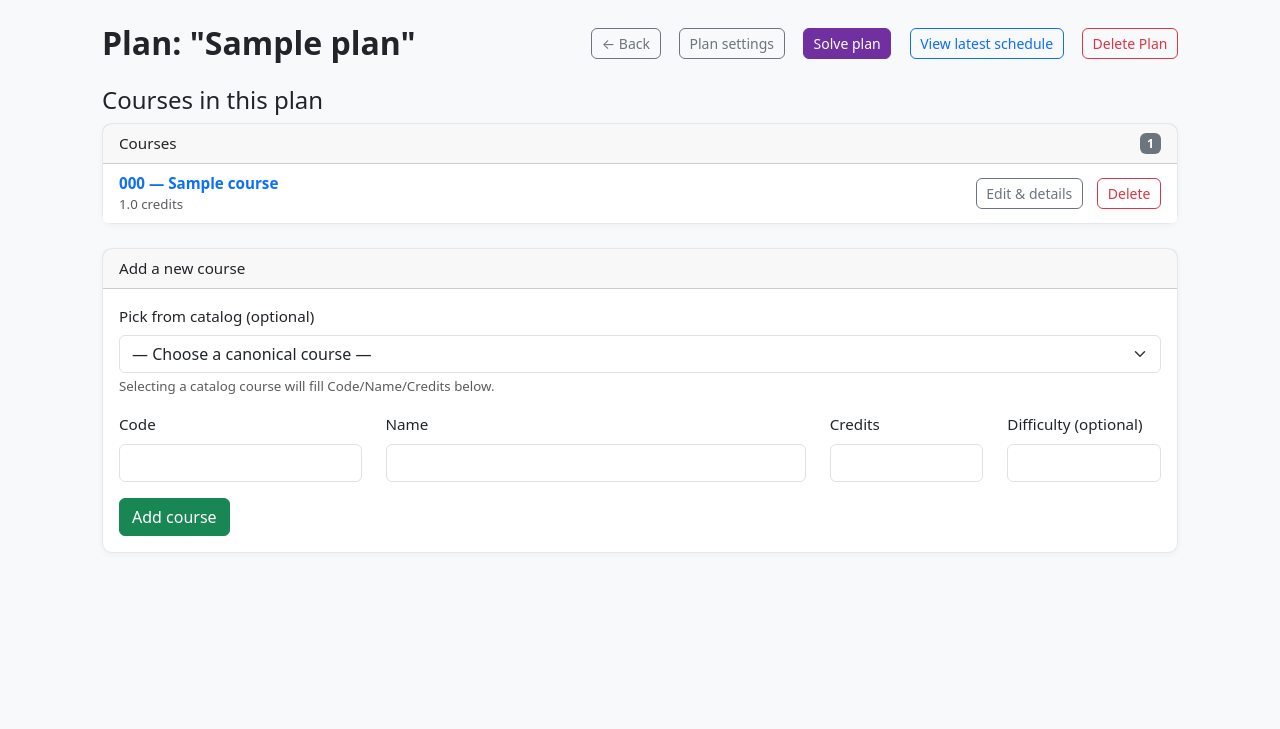
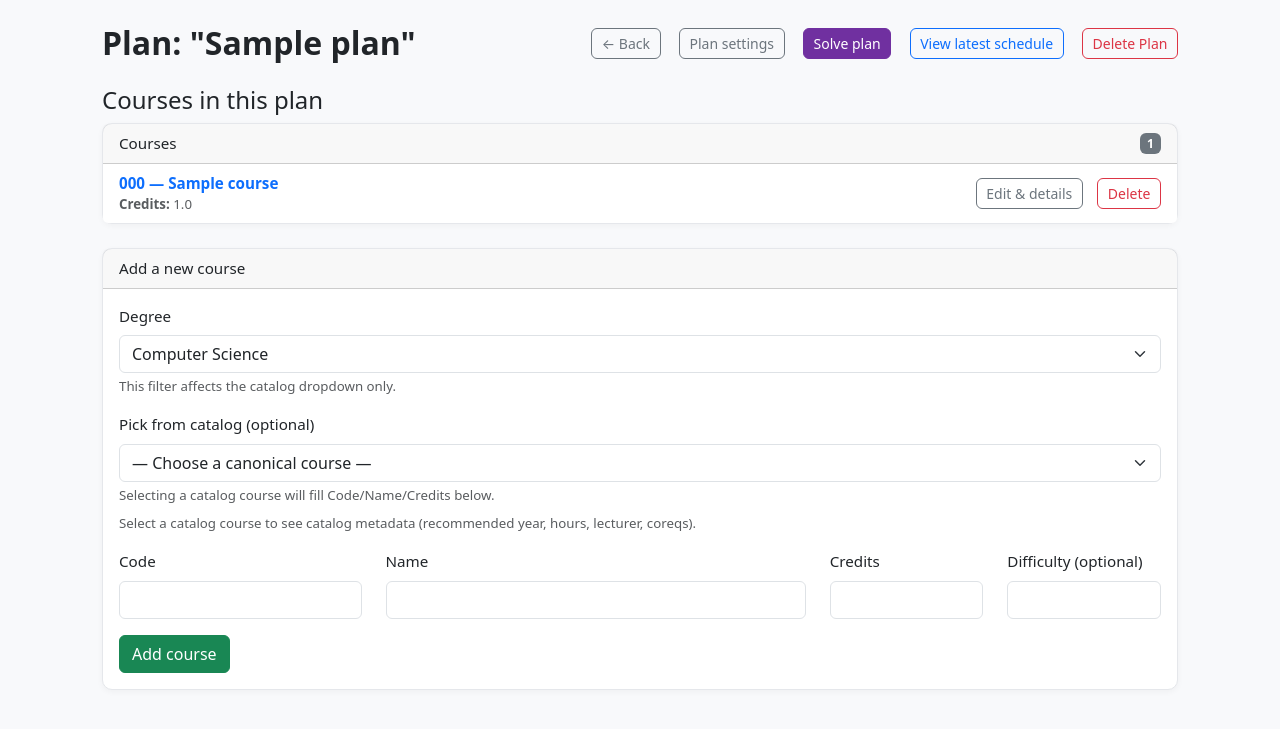
Before and after one commit to sarazoher/course-schedular, a Flask app: page /plans/1 in a window 1280 px wide. Shown: the part 56-785 px from the top of the page. Run offline with Flask 3, Linux system fonts and the light colour scheme; a user stored in the database is signed in; tables that the repository leaves empty hold one stand-in row (values such as "Sample post").

Commit message:
Catalog metadata sidecar + UI integration
- Seed CatalogCourse from XLSX catalog
- Extract non-schema catalog metadata to catalog_meta.json
- Add degree-based filtering for catalog dropdown (CS-first)
- Enrich plan and course detail UI with read-only catalog metadata
- Add UI guards to prevent transient 404s when legacy linkage is missing
- Keep solver and DB schema unchanged

```diff
--- a/routes/courses.py
+++ b/routes/courses.py
@@ -11,6 +11,7 @@ from models.prerequisite import Prerequisite
 from models.plan_constraint import PlanConstraint
 from extensions import db
 from utils.semesters import format_semester_label
+from services.catalog_meta import meta_for_code
 
 
 def _upsert_catalog_course(*, code: str, name: str, credits: float) -> None:
@@ -450,11 +451,13 @@ def course_detail(plan_id: int, course_id: int):
 
     cycle_risk_ids = reachable
 
+    catalog_meta = meta_for_code(course.code)
 
     return render_template(
         "course_detail.html",
         plan=plan,
         course=course,
+        catalog_meta=catalog_meta,
         total_semesters=total_semesters,
         selected_semesters=selected_semesters,
         incoming_prereqs=incoming_prereqs,
--- a/routes/plans.py
+++ b/routes/plans.py
@@ -2,6 +2,7 @@ from flask import render_template, redirect, url_for, request, abort, flash
 from flask_login import current_user, login_required
 
 from . import main_bp
+from models.course import Course
 from models.catalog_course import CatalogCourse
 from models.plan_course import PlanCourse
 from models.degree_plan import DegreePlan
@@ -10,8 +11,7 @@ from models.prerequisite import Prerequisite
 from models.plan_solution import PlanSolution
 from extensions import db
 
-from services.solver import build_inputs_from_plan, build_model
-from pulp import PULP_CBC_CMD, LpStatus
+from services.catalog_meta import load_catalog_meta
 
 @main_bp.route("/")
 def home():
@@ -84,8 +84,24 @@ def view_plan(plan_id: int):
         .first()
         )
 
-    # Phase 2: read-only dropdown from DB catalog
-    catalog_courses = CatalogCourse.query.order_by(CatalogCourse.code.asc()).all()
+    # ---- load sidecar metadata + degree filter ----
+    selected_degree = (request.args.get("degree") or "CS").strip()
+
+    meta = load_catalog_meta()
+    meta_courses = meta.get("courses") or {}
+    degrees = meta.get("degrees") or {"CS": {"label": "Computer Science", "active": True}}
+
+    # read-only dropdown from DB catalog (filtered by degree)
+    all_catalog_courses = CatalogCourse.query.order_by(CatalogCourse.code.asc()).all()
+
+    catalog_courses = []
+    for c in all_catalog_courses:
+        m = meta_courses.get(str(c.code), {})
+        tags = m.get("degree_tags") or ["CS"]
+        if selected_degree and selected_degree not in tags:
+            continue
+        catalog_courses.append(c)
+
 
     return render_template(
         "plan_detail.html",
@@ -94,6 +110,9 @@ def view_plan(plan_id: int):
         constraints=constraints,
         catalog_courses=catalog_courses,
         latest_solution=latest_solution,
+        degrees=degrees,
+        selected_degree=selected_degree,
+        catalog_meta_courses=meta_courses,
     )
 
 @main_bp.route("/plans/<int:plan_id>/settings", methods=["GET", "POST"])
--- a/templates/plan_detail.html
+++ b/templates/plan_detail.html
@@ -65,15 +65,34 @@
         {% for pc in plan_courses %}
           <li class="list-group-item d-flex justify-content-between align-items-center">
             <div>
-              <a
-                href="{{ url_for('main.course_detail', plan_id=plan.id, course_id=pc.legacy_course_id) }}"
-                class="fw-semibold text-decoration-none"
-              >
-                {{ pc.catalog_course.code }} — {{ pc.catalog_course.name }}
-              </a>
+              {% if pc.legacy_course_id %}
+                <a
+                  href="{{ url_for('main.course_detail',
+                                   plan_id=plan.id,
+                                   course_id=pc.legacy_course_id) }}"
+                  class="fw-semibold text-decoration-none"
+                >
+                  {{ pc.catalog_course.code }} — {{ pc.catalog_course.name }}
+                </a>
+              {% else %}
+                <span class="fw-semibold">
+                  {{ pc.catalog_course.code }} — {{ pc.catalog_course.name }}
+                </span>
+                <div class="small text-muted">
+                  Details unavailable (legacy course not linked yet)
+                </div>
+              {% endif %}
 
+              {% set m = catalog_meta_courses.get(pc.catalog_course.code|string) %}
               <div class="small text-muted">
-                {{ pc.catalog_course.credits }} credits
+                <div><strong>Credits:</strong> {{ pc.catalog_course.credits }}</div>
+
+                {% if m %}
+                  {% if m.academic_year %}<div><strong>Recommended year:</strong> {{ m.academic_year }}</div>{% endif %}
+                  {% if m.weekly_hours %}<div><strong>Weekly hours:</strong> {{ m.weekly_hours }}</div>{% endif %}
+                  {% if m.lesson_type %}<div><strong>Type:</strong> {{ m.lesson_type }}</div>{% endif %}
+                  {% if m.lecturer %}<div><strong>Lecturer:</strong> {{ m.lecturer }}</div>{% endif %}
+                {% endif %}
               </div>
             </div>
 
@@ -118,6 +137,20 @@
         action="{{ url_for('main.add_course', plan_id=plan.id) }}"
       >
       <div class="mb-3">
+        <label class="form-label" for="degree_filter">Degree</label>
+        <select class="form-select" id="degree_filter">
+          {% for key, info in degrees.items() %}
+            <option value="{{ key }}" {% if key == selected_degree %}selected{% endif %}>
+              {{ info.label if info.label else key }}
+            </option>
+          {% endfor %}
+        </select>
+        <div class="form-text">
+          This filter affects the catalog dropdown only.
+        </div>
+      </div>
+
+      <div class="mb-3">
         <label for="catalog_pick" class="form-label">Pick from catalog (optional)</label>
         <select class="form-select" id="catalog_pick" name="catalog_pick">
           <option value="">— Choose a canonical course —</option>
@@ -129,6 +162,10 @@
         </select>
         <div class="form-text">
           Selecting a catalog course will fill Code/Name/Credits below.
+        </div>
+
+        <div id="catalog_meta_preview" class="mt-2 small text-muted">
+          Select a catalog course to see catalog metadata (recommended year, hours, lecturer, coreqs).
         </div>
       </div>
         <div class="row">
@@ -188,13 +225,55 @@
       </form>
     </div>
   </div>
+<script id="catalog-meta-json" type="application/json">
+  {{ catalog_meta_courses | tojson }}
+</script>
+
 <script>
   (function () {
+    const deg = document.getElementById("degree_filter");
+    if (deg) {
+      deg.addEventListener("change", function () {
+        const url = new URL(window.location.href);
+        url.searchParams.set("degree", this.value);
+        window.location.href = url.toString();
+      });
+    }
+
     const sel = document.getElementById("catalog_pick");
     if (!sel) return;
 
+    const metaEl = document.getElementById("catalog-meta-json");
+    const metaCourses = metaEl ? JSON.parse(metaEl.textContent || "{}") : {};
+
+    const preview = document.getElementById("catalog_meta_preview");
+
+    function setPreviewFor(code) {
+      if (!this.value) {
+        if (preview) preview.textContent = "Select a catalog course to see catalog metadata (recommended year, hours, lecturer, coreqs).";
+        return;
+      }
+
+      const m = metaCourses[String(code)] || {};
+      const rows = [];
+
+      if (m.academic_year) rows.push(`<div class="mb-1"><strong>Recommended year:</strong> ${m.academic_year}</div>`);
+      if (m.weekly_hours) rows.push(`<div class="mb-1"><strong>Weekly hours:</strong> ${m.weekly_hours}</div>`);
+      if (m.lesson_type) rows.push(`<div class="mb-1"><strong>Type:</strong> ${m.lesson_type}</div>`);
+      if (m.lecturer) rows.push(`<div class="mb-1"><strong>Lecturer:</strong> ${m.lecturer}</div>`);
+      if (m.coreq_text) rows.push(`<div class="mb-1"><strong>Corequisites (info):</strong> ${m.coreq_text}</div>`);
+
+      if (!rows.length) {
+        preview.textContent = "No catalog metadata found for this course.";
+        return;
+      }
+
+      preview.innerHTML = rows.join("");
+    }
+
     sel.addEventListener("change", function () {
       if (!this.value) return;
+
       const parts = this.value.split("||");
       if (parts.length !== 3) return;
 
@@ -207,6 +286,8 @@
       if (codeInput) codeInput.value = code;
       if (nameInput) nameInput.value = name;
       if (creditsInput) creditsInput.value = credits;
+
+      setPreviewFor(code);
     });
   })();
 </script>
```
Also changed, not shown: scripts/extract_catalog_meta.py (added, +95 -0 lines), services/catalog_meta.py (added, +30 -0 lines), templates/course_detail.html (+22 -0 lines).
